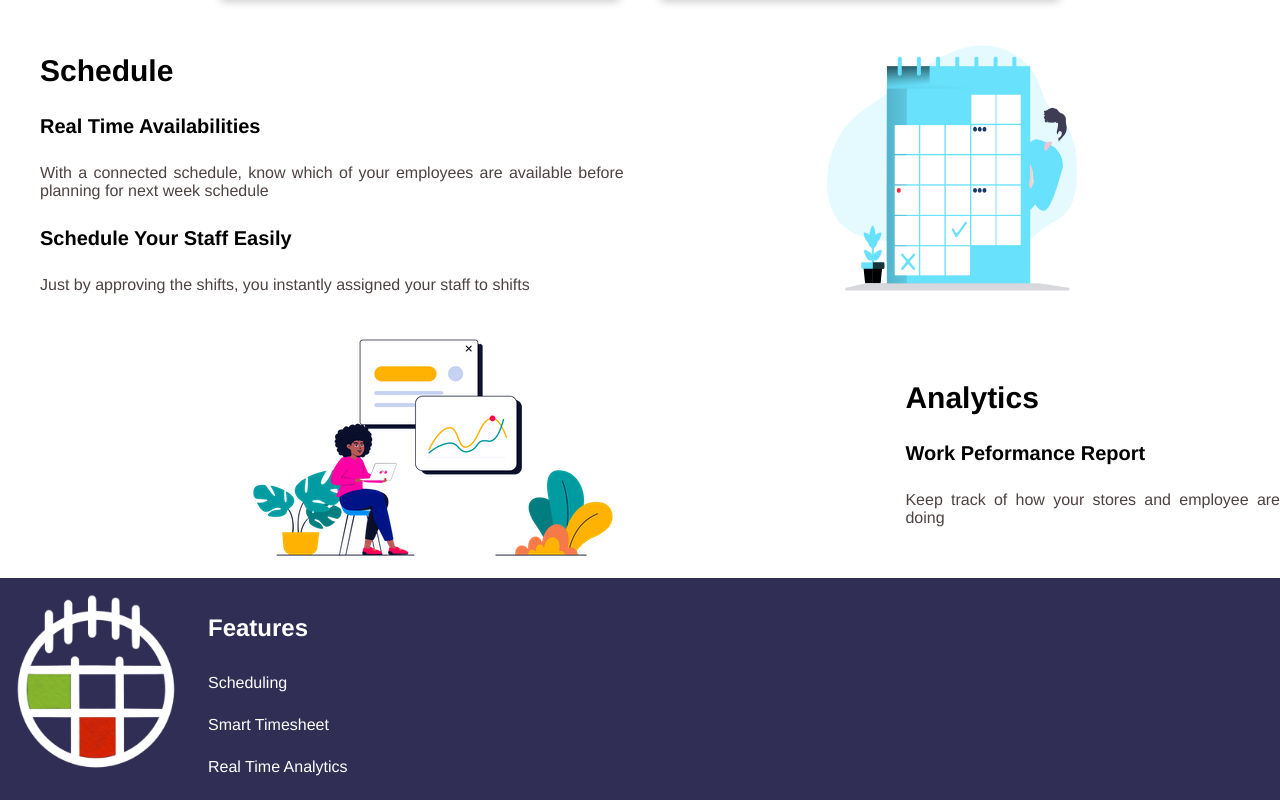
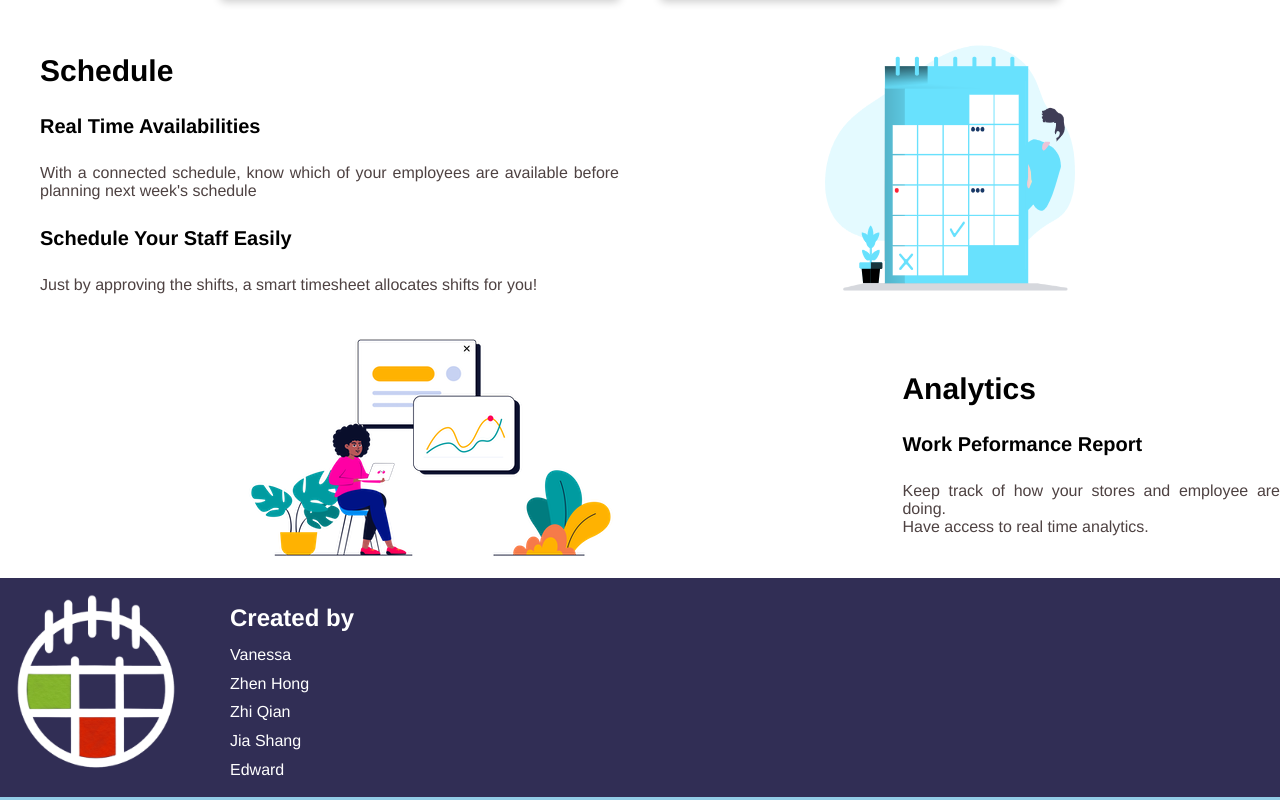
Before and after one commit to awkwardlook/Scheduler-App, a Vue app in the folder scheduler-app/: page / in a window 1280 px wide. Shown: the part 1790-2590 px from the top of the page. Built offline with nearby package versions, Linux system fonts and the light colour scheme.

Commit message:
Touched up landing page CSS

```diff
--- a/scheduler-app/src/components/LandingPage/Footer.vue
+++ b/scheduler-app/src/components/LandingPage/Footer.vue
@@ -6,10 +6,12 @@
                     <img src="@/assets/scheduler_logo2.png" alt="logo"/>
                 </div>
                 <div className="footer-link-items">
-                    <h2>Features</h2>
-                    <p>Scheduling</p>
-                    <p>Smart Timesheet</p>
-                    <p>Real Time Analytics</p>
+                    <h2>Created by</h2>
+                    <p>Vanessa</p>
+                    <p>Zhen Hong</p>
+                    <p>Zhi Qian</p>
+                    <p>Jia Shang</p>
+                    <p>Edward</p>
                 </div>
             </div>
         </div>
@@ -101,7 +103,11 @@ export default {
     text-align: left;
     width: 160px;
     box-sizing: border-box;
+    text-indent: 22px ;
+    line-height: 0.3;
+
   }
+
 
   .footer-link-items h2 {
     margin-bottom: 16px;
--- a/scheduler-app/src/components/LandingPage/FunctionSchedule.vue
+++ b/scheduler-app/src/components/LandingPage/FunctionSchedule.vue
@@ -4,9 +4,9 @@
             <div class="text">
             <h2>Schedule</h2>
             <h4> Real Time Availabilities</h4>
-            <p style="font-size:16px;color:rgb(78, 66, 66);">With a connected schedule, know which of your employees are available before planning for next week schedule</p>
+            <p style="font-size:16px;color:rgb(78, 66, 66);">With a connected schedule, know which of your employees are available before planning next week's schedule</p>
             <h4>Schedule Your Staff Easily</h4>
-            <p style="font-size:16px;color:rgb(78, 66, 66);">Just by approving the shifts, you instantly assigned your staff to shifts</p>
+            <p style="font-size:16px;color:rgb(78, 66, 66);">Just by approving the shifts, a smart timesheet allocates shifts for you!</p>
             </div>
             <div class="functionImage">
                 <img src="/img/calendar.png" style="width:250px;height:300px">
@@ -20,7 +20,8 @@
                 <h2>Analytics</h2>
                 <h4>Work Peformance Report</h4>
                 <p style="font-size:16px;color:rgb(78, 66, 66);">
-                Keep track of how your stores and employee are doing
+                Keep track of how your stores and employee are doing. <br>
+                Have access to real time analytics.
                 </p>
             </div>
         </div>
```
